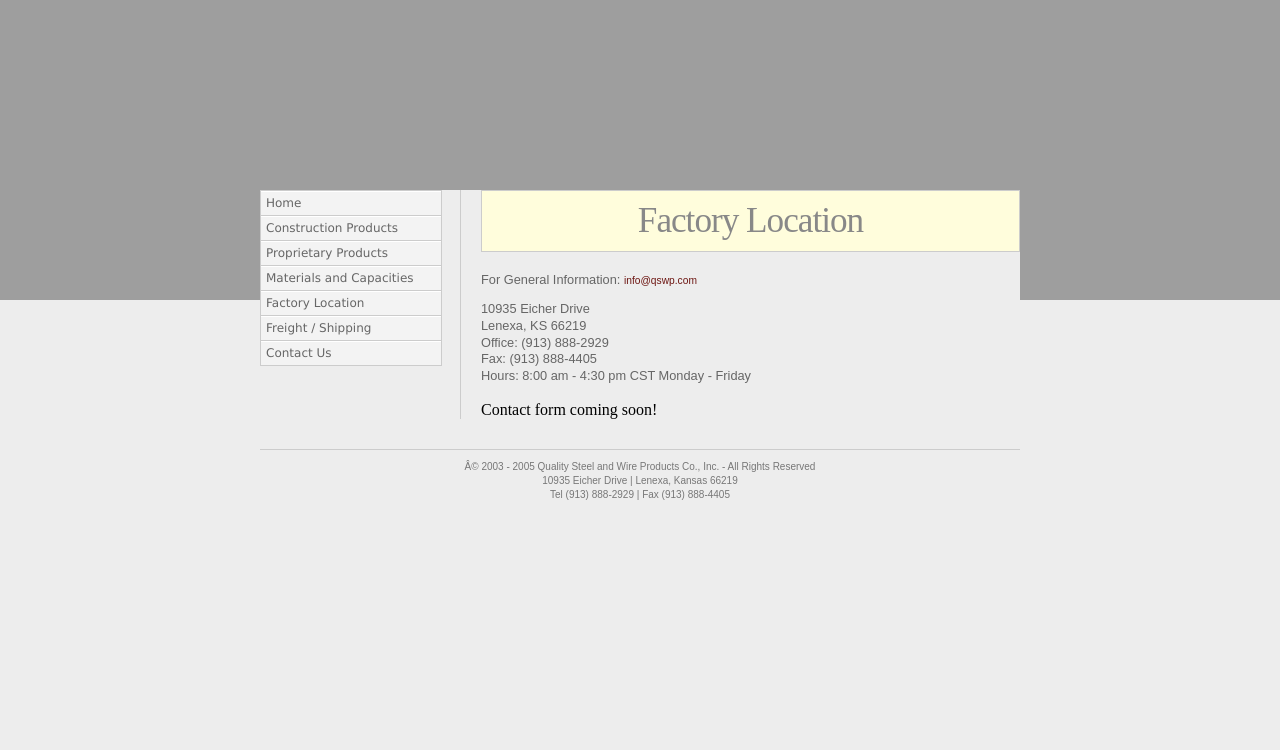
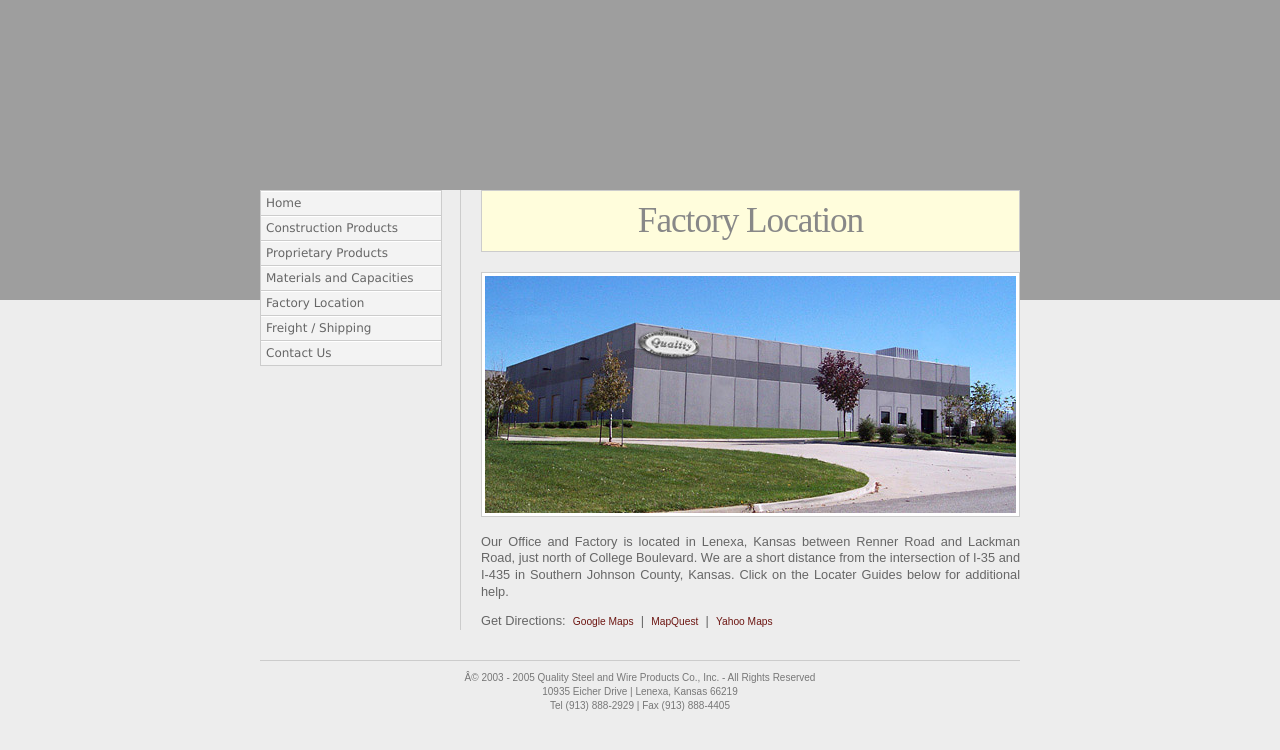
Before and after one commit to databasically/qswp, a Jekyll site: the page built from _posts/2012-09-21-factory_location.html, in a window 1280 px wide. Shown: the top 750 px of the page. Built offline with Jekyll 4.4.1, drawn with Linux system fonts in a browser that asks for light colours.

Commit message:
Fixing a stupid stupid mistake

```diff
--- a/_posts/2012-09-21-factory_location.html
+++ b/_posts/2012-09-21-factory_location.html
@@ -5,7 +5,7 @@ title: Factory Location
 
 <div id="content">
 	<h1>{{ page.title }}</h1>
-	<p class="bodytext">For General Information: <a href="mailto:info@qswp.com" >info@qswp.com</a>
-	<p class="bodytext">10935 Eicher Drive<br>Lenexa, KS 66219<br />Office: (913) 888-2929<br />Fax: (913) 888-4405<br>Hours: 8:00 am - 4:30 pm CST Monday - Friday</p>
-	<p>Contact form coming soon!</p>
+	<img src="{{ site.url }}/images/static/building.jpg" class="bodyimage" title="Our Factory" />
+	<p class="bodytext">Our Office and Factory is located in Lenexa, Kansas between Renner Road and Lackman Road, just north of College Boulevard. We are a short distance from the intersection of  I-35 and  I-435 in Southern Johnson County, Kansas. Click on the Locater Guides below for additional help.</p>
+	<p class="bodytext">Get Directions: &nbsp;<a href="http://maps.google.com/maps?q=10935+Eicher+Drive,+lenexa+kansas&iwloc=A&hl=en" >Google Maps</a> &nbsp;|&nbsp; <a href="http://www.mapquest.com/directions/main.adp?2a=10935+Eicher+Drive&2c=Lenexa&2s=KS&2z=66219&2y=US&cid=lfddlink">MapQuest</a> &nbsp;|&nbsp; <a href="http://maps.yahoo.com/dd?taddr=10935%20Eicher%20Drive&tlt=40.155473&tln=-75.68186&tname=&tcsz=Lenexa%2C+KS+66219-8711&tcountry=US&tdesc=" >Yahoo Maps</a></p>
 </div>
```
Also changed, not shown: _posts/2012-09-21-contact_us.html (+11 -0 lines).
